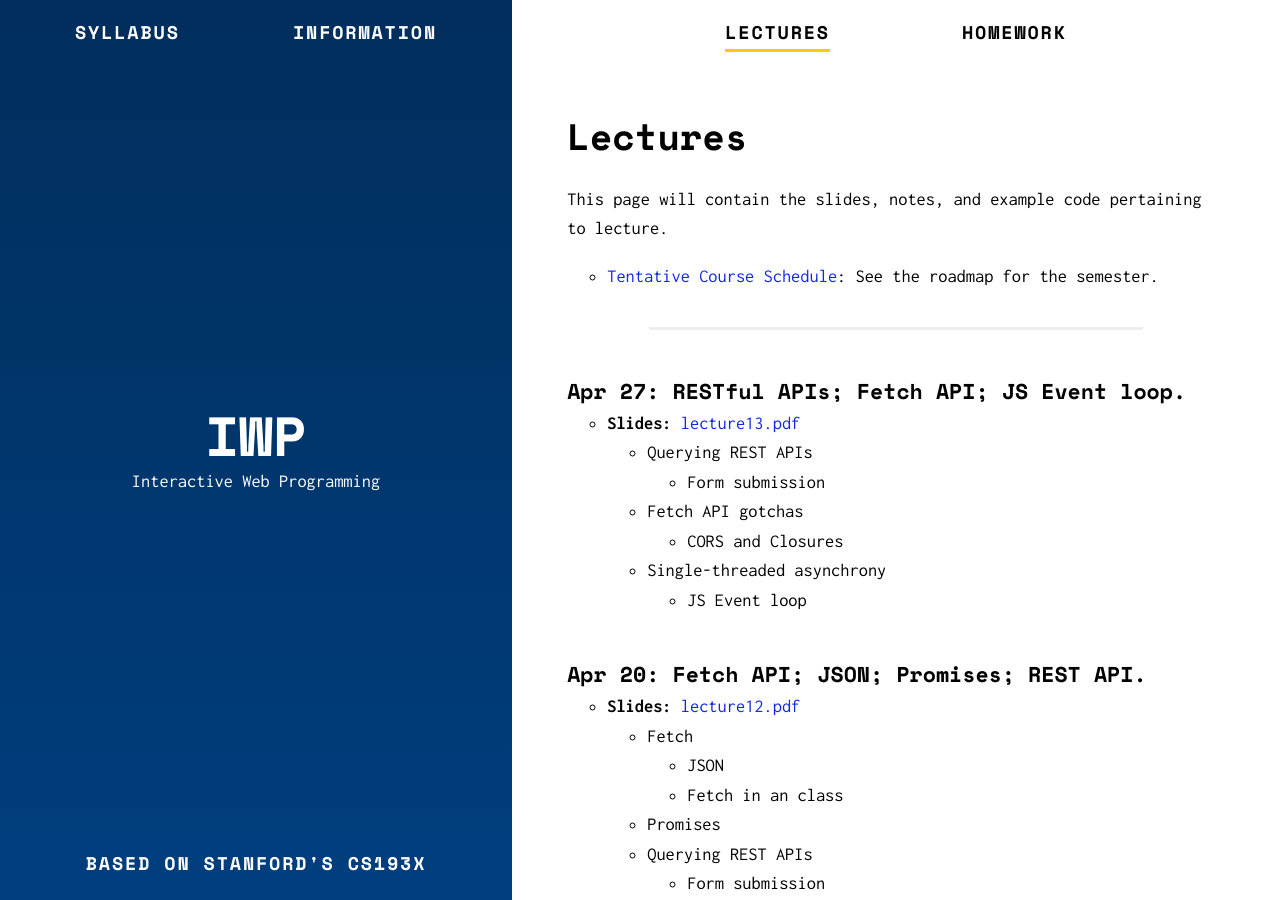
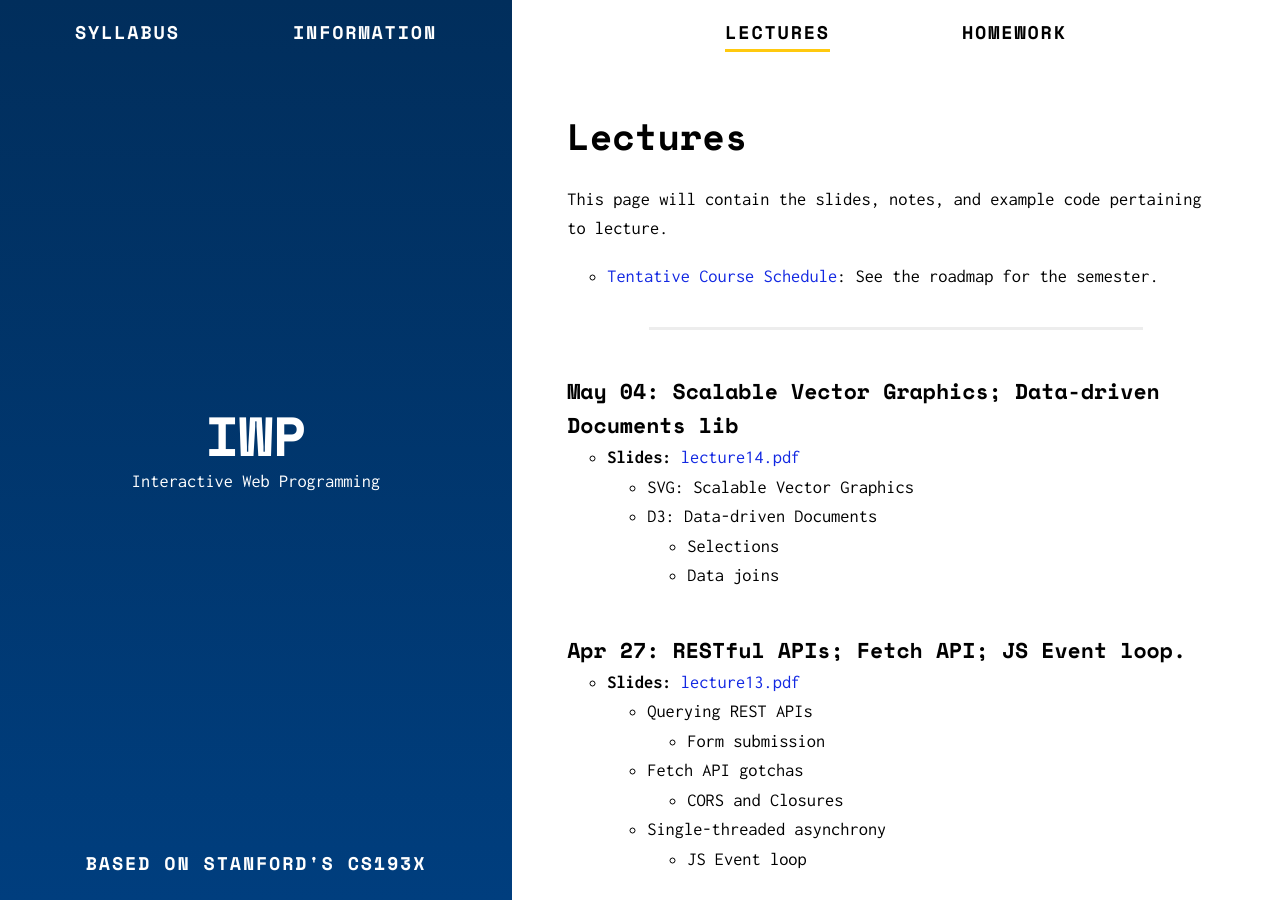
Before and after one commit to murilocamargos/iwp, a Jekyll site: the page built from lectures.md, in a window 1280 px wide and 900 px high. Built offline with Jekyll 4.4.1, drawn with Linux system fonts in a browser that asks for light colours.

Commit message:
Adiciona aula 14

```diff
--- a/lectures.md
+++ b/lectures.md
@@ -10,6 +10,14 @@ This page will contain the slides, notes, and example code pertaining to lecture
 * [Tentative Course Schedule]({{ site.baseurl }}/syllabus): See the roadmap for the semester.
 
 ---
+
+### May 04: Scalable Vector Graphics; Data-driven Documents lib
+- **Slides:** [lecture14.pdf]({{ site.baseurl }}/lectures/lecture14.pdf)
+  - SVG: Scalable Vector Graphics
+  - D3: Data-driven Documents
+    - Selections
+    - Data joins
+
 
 ### Apr 27: RESTful APIs; Fetch API; JS Event loop.
 - **Slides:** [lecture13.pdf]({{ site.baseurl }}/lectures/lecture13.pdf)
```
Also changed, not shown: 2 other files.
